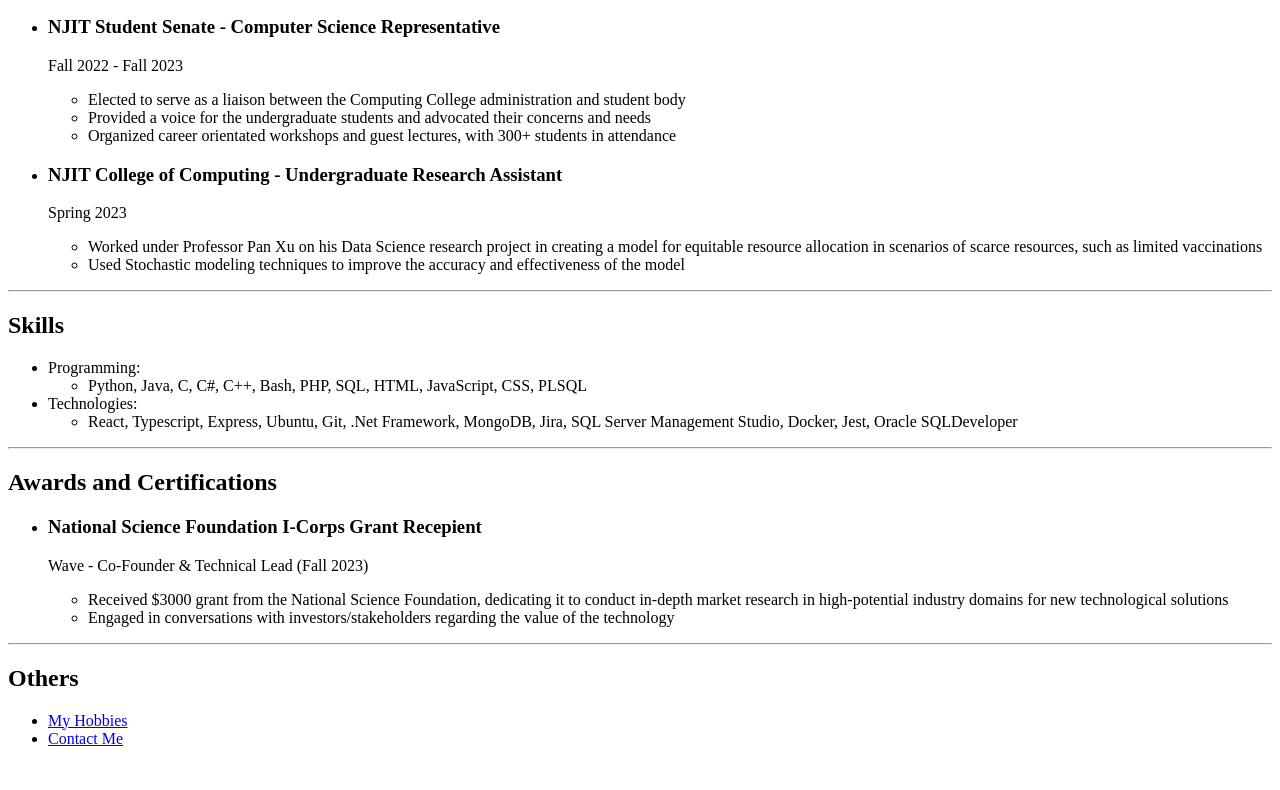
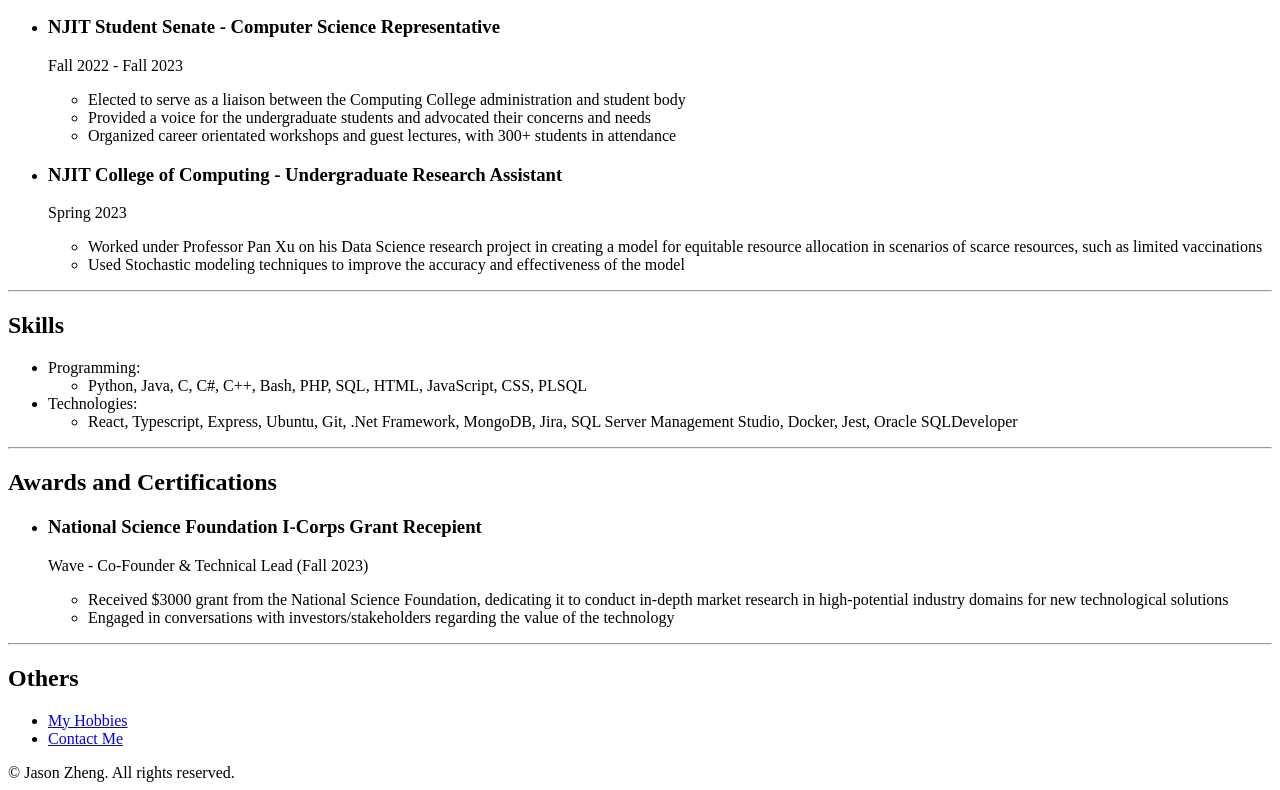
Before and after one commit to jdog1201/Udemy---The-Complete-2024-Web-Development-Bootcamp, a plain HTML site: page 4.5 Capstone Project Online Resume/index.html in a window 1280 px wide. Shown: the part 839-1629 px from the top of the page. Before the commit the page ends 1603 px from the top, so only its background shows below. Drawn offline with Linux system fonts and the light colour scheme.

Commit message:
Adding footer

```diff
--- a/4.5 Capstone Project Online Resume/index.html
+++ b/4.5 Capstone Project Online Resume/index.html
@@ -96,5 +96,9 @@
             <li><a href="./public/hobbies.html">My Hobbies</a></li>
             <li><a href="./public/contact-me.html">Contact Me</a></li>
         </ul>
+
+        <footer>
+            © Jason Zheng. All rights reserved.
+        </footer>
     </body>
 </html>
```
